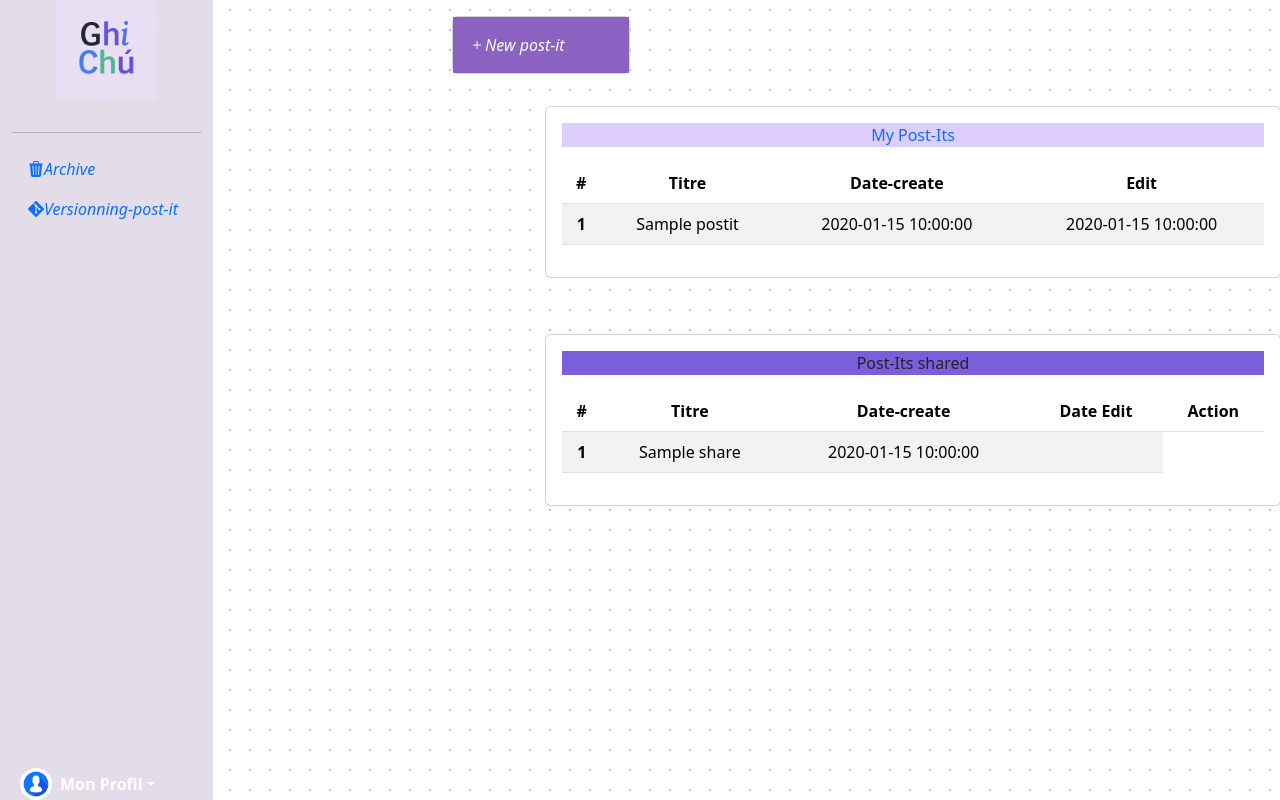
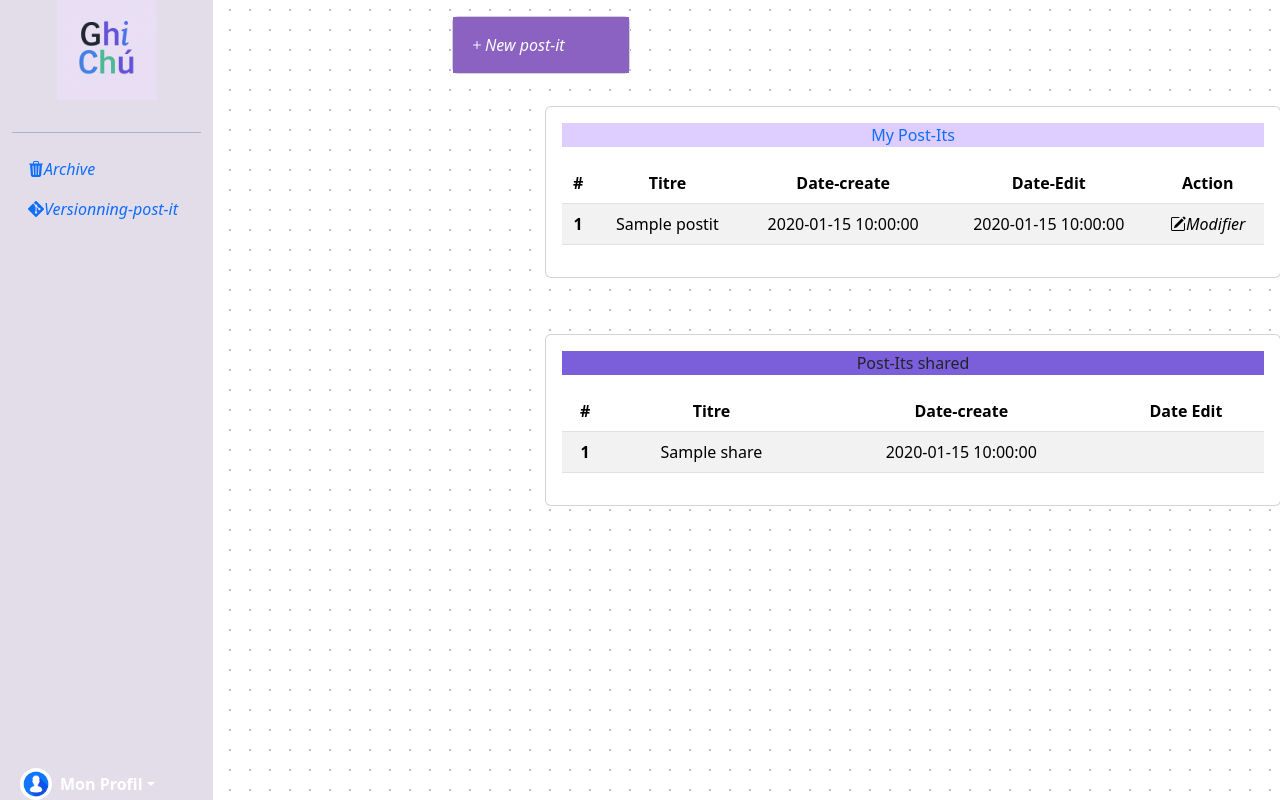
Before and after one commit to Perras2357/Ghi-chu, a PHP site: page /public/index.php?r=home in a window 1280 px wide; the page is wider, and only the part inside the window is pictured. Run offline with PHP 8.4, Linux system fonts and the light colour scheme; tables that the repository leaves empty or names only in its code hold one stand-in row (values such as "Sample post"); data that the repository does not hold is empty.

Commit message:
Ajout boutton modifier dans home

```diff
--- a/app/views/home_view.php
+++ b/app/views/home_view.php
@@ -37,7 +37,8 @@
                                             <th scope="col">#</th>
                                             <th scope="col">Titre</th>
                                             <th scope="col">Date-create</th>
-                                            <th scope="col">Edit</th>
+                                            <th scope="col">Date-Edit</th>
+                                            <th scope="col">Action</th>
                                         </tr>
                                     </thead>
                                     <tbody>
@@ -52,6 +53,11 @@
                                                     </a>
                                                 <td><?= $postit->date_create_postit ?></td>
                                                 <td><?= $postit->date_modification ?></td>
+                                                <td>
+                                                    <a href="index.php?r=update_post_it&id_postit=<?= $postit->id_user ?>" class="nav-link">
+                                                        <i class="bi bi-pencil-square">Modifier</i>
+                                                    </a>
+                                                </td>
                                             </tr>
                                             </a>
                                         <?php endforeach; ?>
@@ -81,7 +87,6 @@
                                         <th scope="col">Titre</th>
                                         <th scope="col">Date-create</th>
                                         <th scope="col">Date Edit</th>
-                                        <th scope="col">Action</th>
                                     </tr>
                                 </thead>
                                 <tbody>
@@ -93,7 +98,6 @@
                                             <td><?= $postit_shared->title ?></td>
                                             <td><?= $postit_shared->date_create_postit ?></td>
                                             <td><?= $postit_shared->date_modification ?></td>
-
                                         </tr>
                                     <?php endforeach; ?>
 
```
